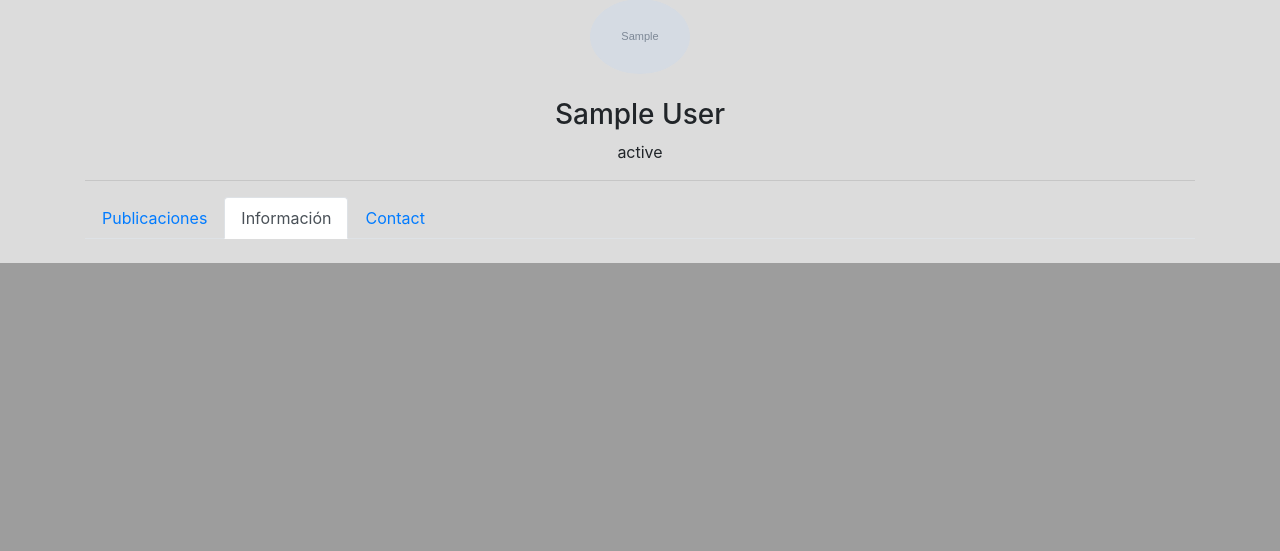
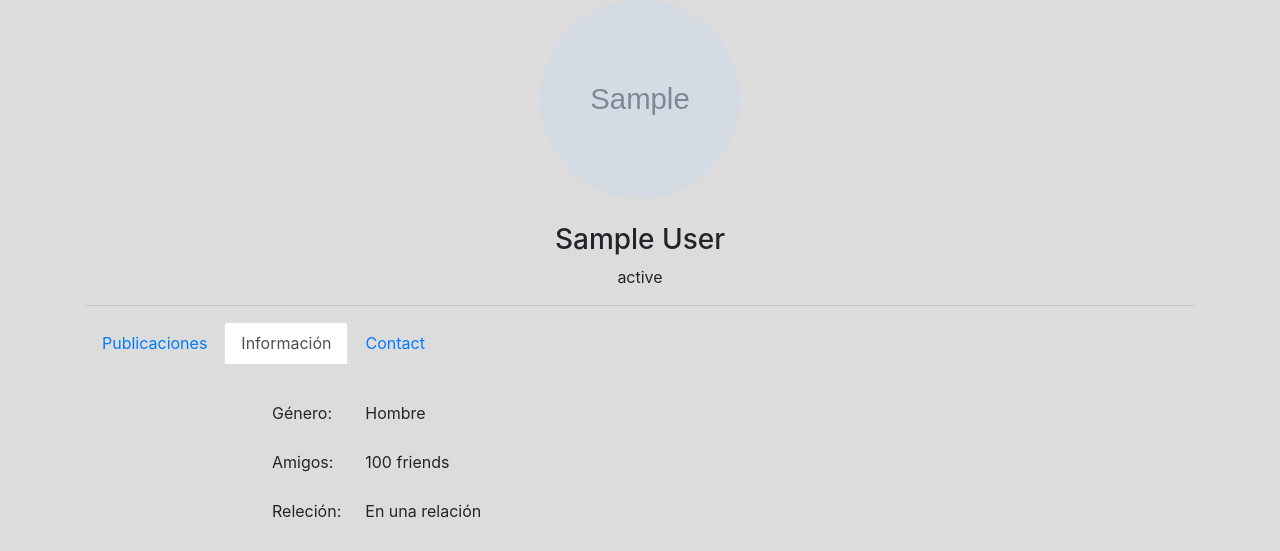
Before and after one commit to MkAngelo/Facebook-Retro, a Django app: a page that uses templates/users/profile.html in a window 1280 px wide, after a click on "Información". Shown: the part 905-1456 px from the top of the page. Before the commit the page ends 1168 px from the top, so only its background shows below. Run offline with Django 3.2, Linux system fonts and the light colour scheme; a user stored in the database is signed in; tables that the repository leaves empty hold one stand-in row (values such as "Sample post"); grey boxes marked "Sample" are stand-in pictures; some libraries are stand-ins or nearby versions.

Commit message:
Profile Detail

```diff
--- a/static/css/mobile.css
+++ b/static/css/mobile.css
@@ -15,7 +15,8 @@ body{
     flex-wrap: wrap;
 }
 .picture img{
-    width: 100px;
+    width: 200px;
+    height: 200px;
     margin: 0 auto;
 }
 .picture h2{
--- a/templates/users/login.html
+++ b/templates/users/login.html
@@ -1,7 +1,7 @@
 {% extends 'users/base.html' %}
 
 {% block head_content %}
-    <title>Facebook | Login</title>
+    <title>Facebook</title>
 {% endblock head_content %}
 
 
--- a/templates/users/profile.html
+++ b/templates/users/profile.html
@@ -14,7 +14,7 @@
             </div>
             <div class="picture">
                 {% if request.user.profile.picture %}
-                    <img class="rounded-circle" src="{{ request.user.profile.picture.url }}" />
+                    <img class="rounded-circle" src="{{ request.user.profile.picture.url }}"/>
                 {% elif post.user.sex == 'hombre' %}
                     <img class="rounded-circle" src="{% static 'img/male.jpeg' %}" alt="{{ post.user.name }}">
                 {% else %}
@@ -89,10 +89,46 @@
                     <div class="row">
                         <div class="col-lg8 offset-lg-2">
                             <br>
+                            <table class="table">
+                                <tbody>
+                                  <tr>
+                                    <td>Género:</td>
+                                    <td>
+                                        {% if user.profile.sex == 'H' %}
+                                        Hombre
+                                        {% else %}
+                                        Mujer
+                                        {% endif %}
+                                    </td>
+                                  </tr>
+                                  <tr>
+                                    <td>
+                                        Amigos:
+                                    </td>
+                                    <td>
+                                        100 friends
+                                    </td>
+                                  </tr>
+                                  <tr>
+                                    <td>Releción:</td>
+                                    <td>
+                                        {% if user.profile.relation == 'R' %}
+                                        En una relación
+                                        {% elif user.profile.relation == 'N' %}
+                                        Solter@
+                                        {% elif user.profile.relation == 'D' %}
+                                        Es complicado
+                                        {% else %}
+                                        Viud@
+                                        {% endif %}
+                                    </td>
+                                  </tr>
+                                </tbody>
+                              </table>
                         </div>
                     </div>
                 </div>
-                <div class="tab-pane fade" id="contact" role="tabpanel" aria-labelledby="contact-tab">...</div>
+                <!-- <div class="tab-pane fade" id="contact" role="tabpanel" aria-labelledby="contact-tab">...</div> -->
             </div>
         </div>
     </main>
```
